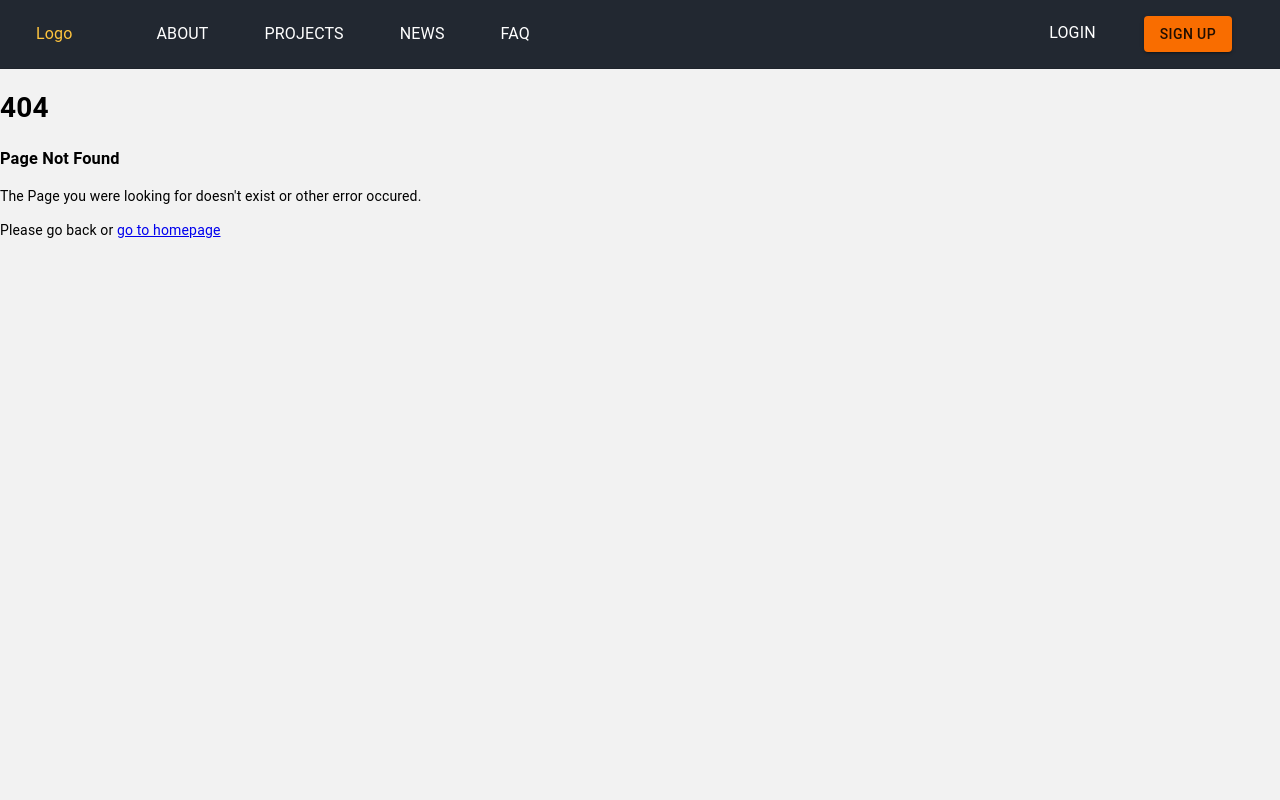
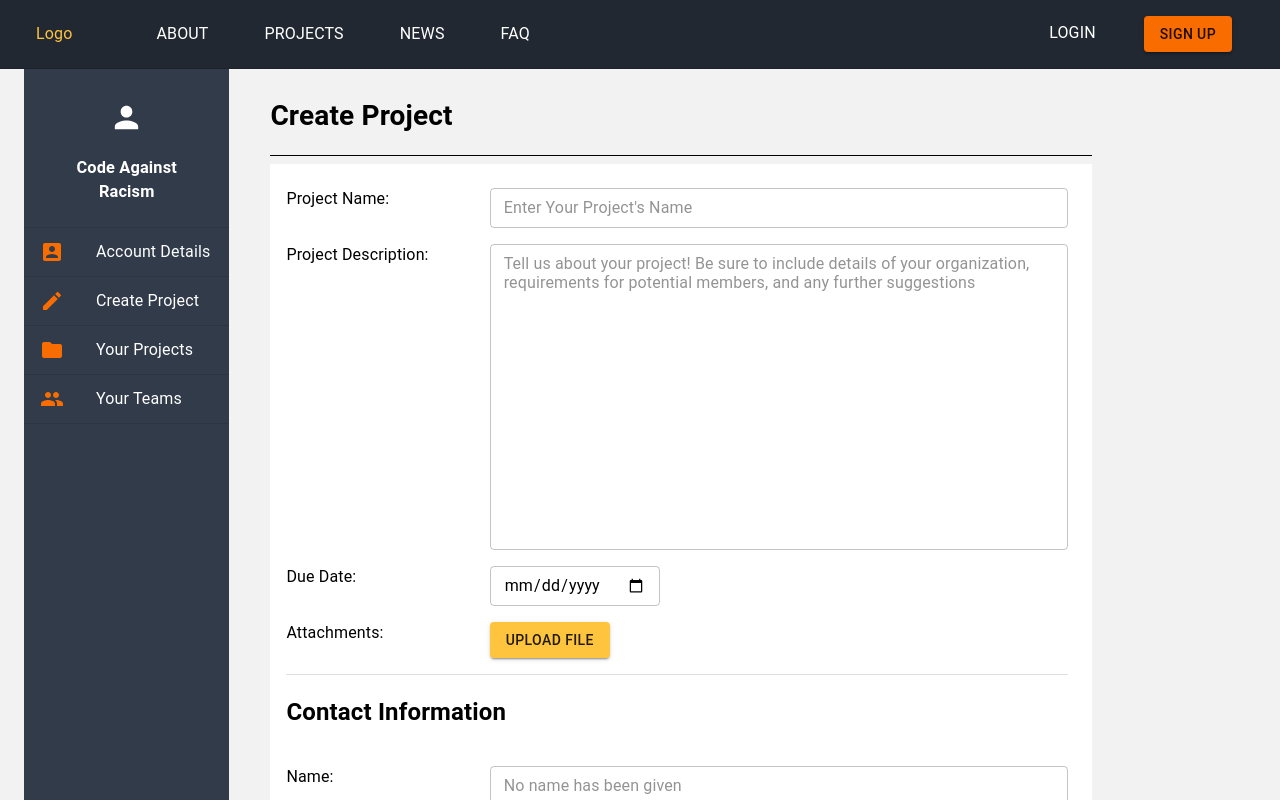
Before and after one commit to CodeAgainstRacism/codeagainstracism.org, a React (Create React App) app in the folder frontend/: page /create_projects in a window 1280 px wide. Before the commit this address had no page. Shown: the top 800 px of the page. Built offline with nearby package versions, Linux system fonts and the light colour scheme.

Commit message:
created some routing on the sidebar

```diff
--- a/frontend/src/App.js
+++ b/frontend/src/App.js
@@ -12,6 +12,9 @@ import About from "./pages/About";
 import NotFoundPage from "./pages/NotFound";
 import NewProjectForm from "./pages/NewProjectForm";
 import NavBar from "./components/NavBar";
+import AccountInfo from "./pages/AccountInfo";
+import YourProjects from "./pages/YourProjects";
+import YourTeams from "./pages/YourTeams";
 
 class App extends React.Component {
   render() {
@@ -23,11 +26,14 @@ class App extends React.Component {
             <Switch>
               <Route exact={true} path="/" component={LandingPage} />
               <Route path="/about" component={About} exact={true} />
-              <Route path="/projects" component={NewProjectForm} exact={true} /> {/**originally projects */}
+              <Route path="/projects" component={Projects} exact={true} /> {/**originally projects */}
               <Route path="/news" component={News} exact={true} />
               <Route path="/faq" component={FAQ} exact={true} />
               <Route path="/signup" component={SignUp} exact={true} />
-              <Route path="/login" component={LogIn} exact={true} />
+              <Route path="/create_projects" component={NewProjectForm} exact={true} />
+              <Route path="/account_details" component={AccountInfo} exact={true} />
+              <Route path="/your_projects" component={YourProjects} exact={true} />
+              <Route path="/your_teams" component={YourTeams} exact={true} />
               <Route component={NotFoundPage} />
             </Switch>
           </div>
--- a/frontend/src/components/SideBarOrganization.jsx
+++ b/frontend/src/components/SideBarOrganization.jsx
@@ -21,7 +21,7 @@ const sideBarStyles = makeStyles((theme)  => ({
         height: "120vh",
         paddingTop: "15%",
         alignItems: "center",
-        backgroundColor: "#2b3340",
+        backgroundColor: "#323b4a",
         color: theme.palette.text.secondary
     },
 }));
@@ -41,7 +41,7 @@ export default function SideBar(){
                 <Divider/>
                 <ListItem button
                     component={RouterLink}
-                    to="/about">
+                    to="/account_details">
                     <ListItemIcon>
                         <AccountBoxIcon color="secondary" />
                     </ListItemIcon>
@@ -51,7 +51,7 @@ export default function SideBar(){
                 <Divider/>
                 <ListItem button
                     component={RouterLink}
-                    to="/about">
+                    to="/create_projects">
                     <ListItemIcon>
                         <CreateIcon color="secondary" />
                     </ListItemIcon>
@@ -60,7 +60,7 @@ export default function SideBar(){
                 <Divider/>
                 <ListItem button
                     component={RouterLink}
-                    to="/about">
+                    to="/your_projects">
                     <ListItemIcon>
                         <FolderIcon color="secondary"/>
                     </ListItemIcon>
@@ -69,7 +69,7 @@ export default function SideBar(){
                 <Divider/>
                 <ListItem button
                     component={RouterLink}
-                    to="/about">
+                    to="/your_teams">
                     <ListItemIcon>
                         <GroupIcon color="secondary"/>
                     </ListItemIcon>
--- /dev/null
+++ b/frontend/src/pages/AccountInfo.jsx
@@ -0,0 +1,5 @@
+import React from "react";
+
+export default function News() {
+  return <h1>This is the Account Info Page</h1>;
+}
--- /dev/null
+++ b/frontend/src/pages/YourProjects.jsx
@@ -0,0 +1,5 @@
+import React from "react";
+
+export default function News() {
+  return <h1>This is the ProjectsPage</h1>;
+}
--- /dev/null
+++ b/frontend/src/pages/YourTeams.jsx
@@ -0,0 +1,5 @@
+import React from "react";
+
+export default function News() {
+  return <h1>This is the Your Teams</h1>;
+}
```
Also changed, not shown: frontend/src/components/SideBarIndividual.jsx (+3 -5 lines).
